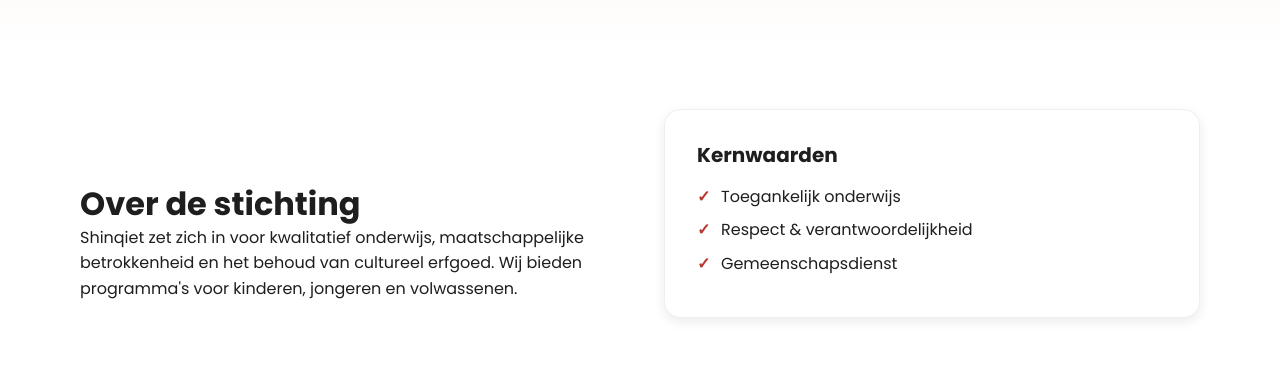
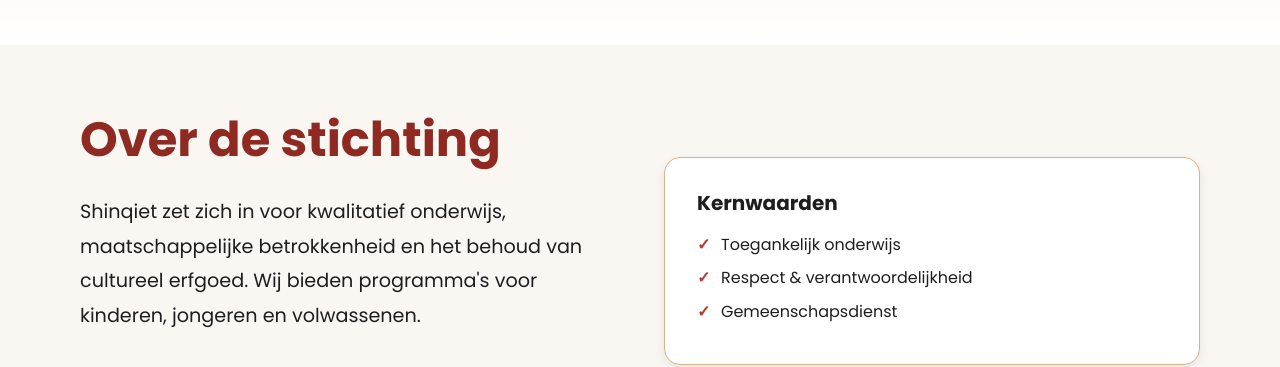
Before and after one commit to moh03elk-spec/shinqietstichtingbeta, a plain HTML site: page index.html in a window 1280 px wide. Shown: the part 458-825 px from the top of the page. Drawn offline with Linux system fonts and the light colour scheme.

Commit message:
feat: Enhance styling of 'Over de stichting' section

```diff
--- a/assets/styles.css
+++ b/assets/styles.css
@@ -218,7 +218,24 @@
 
 /* --- SECTIONS & GRIDS --- */
 .section { padding: var(--space-16) 0; }
+.section#over { background-color: var(--neutral); }
 .section.neutral { background-color: var(--neutral); }
+
+#over h2 {
+  font-size: 3rem;
+  color: var(--primary-dark);
+  margin-bottom: var(--space-6);
+}
+
+#over p {
+  font-size: 1.2rem;
+  line-height: 1.8;
+  margin: 0 auto var(--space-8);
+}
+
+#over .card {
+  border: 1px solid var(--sandstone);
+}
 .section-title { text-align: center; margin-bottom: var(--space-8); }
 .grid-2 {
   display: grid;
```
